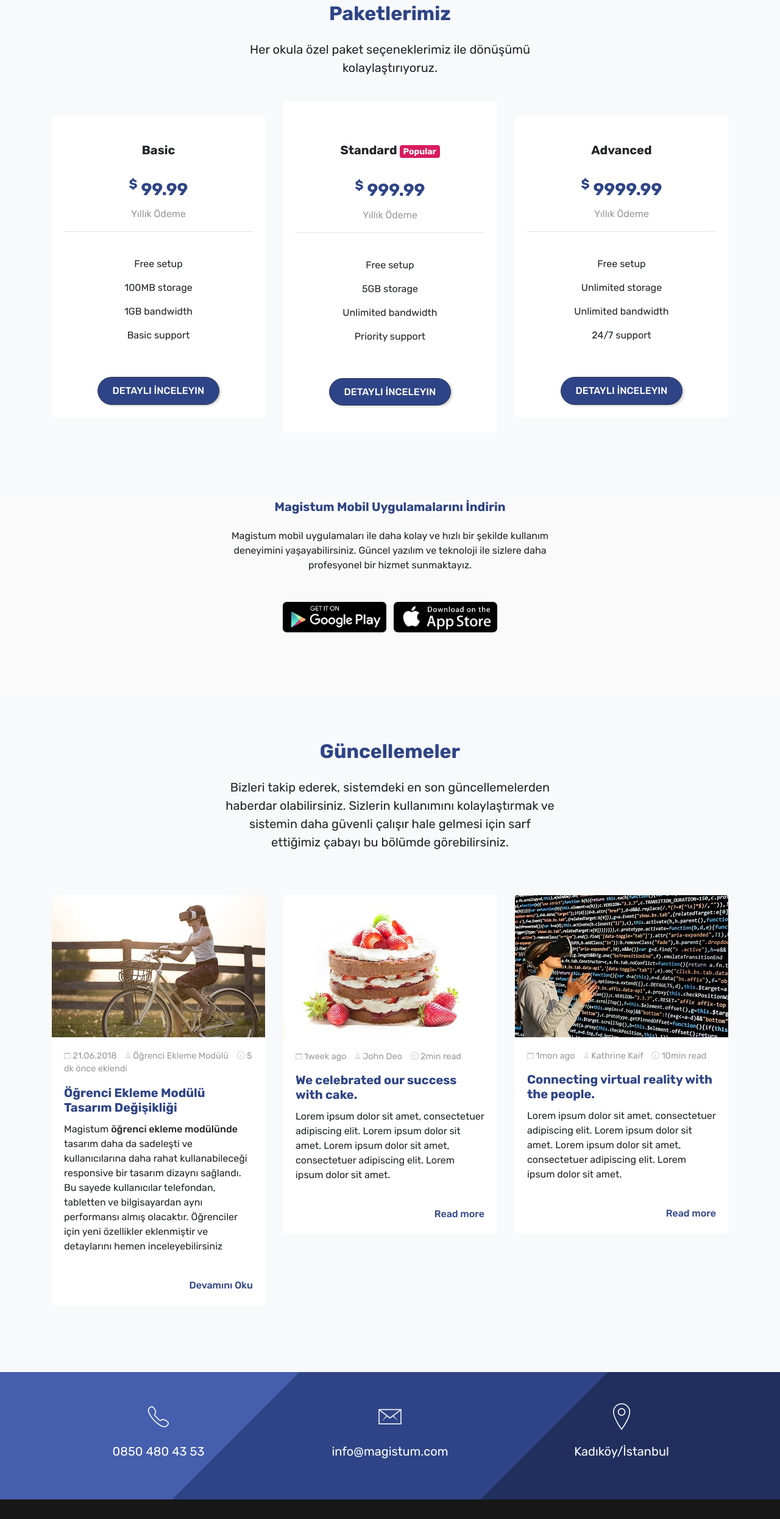
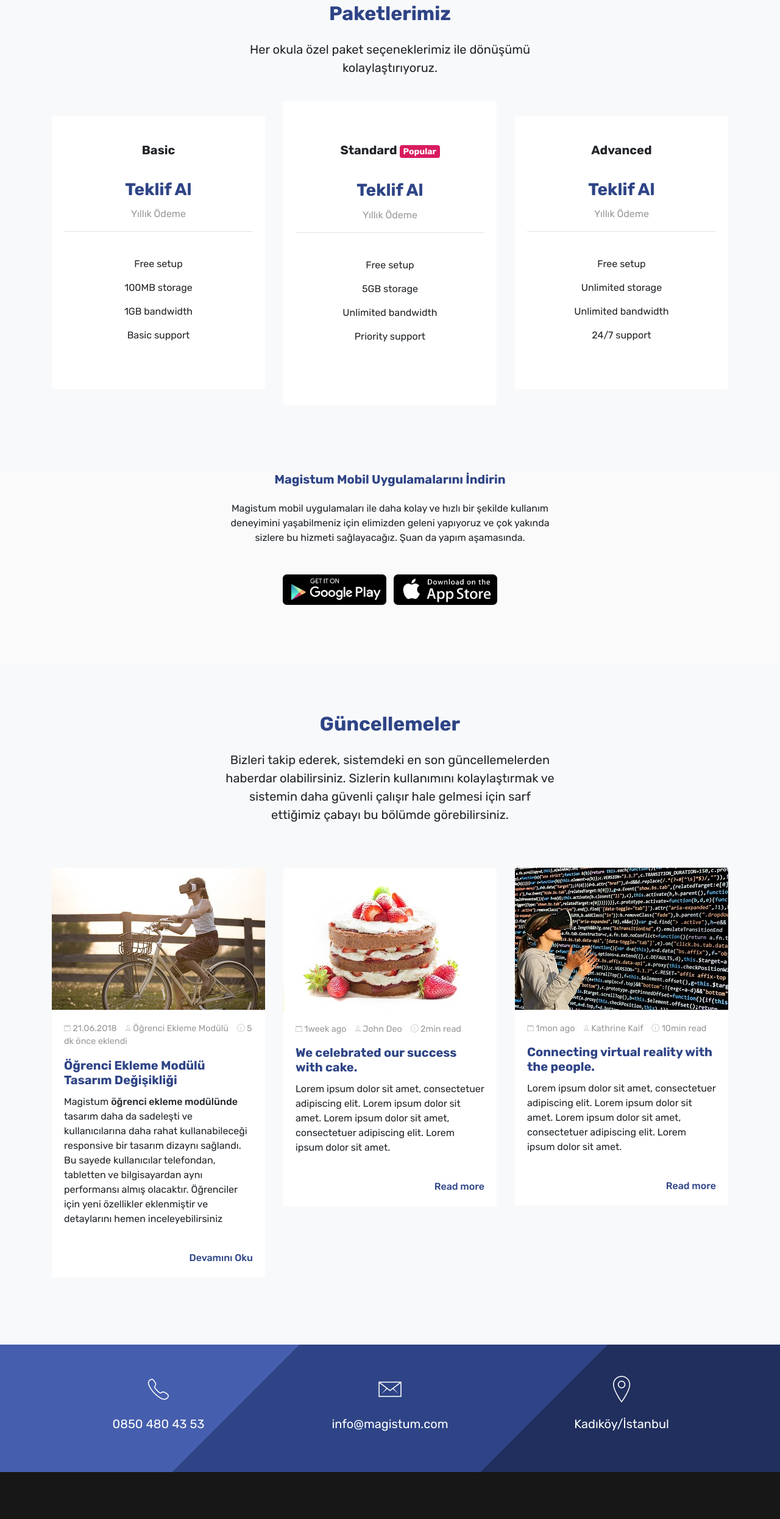
Before and after one commit to umutc/magistum-home, a plain HTML site: page index.html in a window 1280 px wide. Shown: the part 3786-6277 px from the top of the page at 61% size. Drawn offline with nearby package versions, Linux system fonts and the light colour scheme.

Commit message:
revizler
Mobil tasarımı revize edildi
Peketler ile ilgili bölümdeki fiyatlar teklif al ile değiştirldi.
tasarımsal müdahaleler yapıldı

```diff
--- a/index.html
+++ b/index.html
@@ -232,7 +232,7 @@
                         <div class="card">
                             <div class="card-body">
                                 <h5 class="card-title pt-4 text-orange">Basic</h5>
-                                <h3 class="card-title text-primary pt-4"><sup>$</sup> 99.99</h3>
+                                <h3 class="card-title text-primary pt-4"><!--<sup>$</sup> 99.99--> Teklif Al</h3>
                                 <p class="card-text text-muted pb-3 border-bottom">Yıllık Ödeme</p>
                                 <ul class="list-unstyled pricing-list">
                                     <li>Free setup</li>
@@ -240,7 +240,6 @@
                                     <li>1GB bandwidth</li>
                                     <li>Basic support</li>
                                 </ul>
-                                <a href="#" class="btn btn-primary btn-radius">Detaylı İnceleyin</a>
                             </div>
                         </div>
                     </div>
@@ -248,7 +247,7 @@
                         <div class="card pt-4 pb-4">
                             <div class="card-body">
                                 <h5 class="card-title pt-4 text-orange">Standard <small class="badge bg-primary small-xs">Popular</small></h5>
-                                <h3 class="card-title text-primary pt-4"><sup>$</sup> 999.99</h3>
+                                <h3 class="card-title text-primary pt-4">Teklif Al</h3>
                                 <p class="card-text text-muted pb-3 border-bottom">Yıllık Ödeme</p>
                                 <ul class="list-unstyled pricing-list">
                                     <li>Free setup</li>
@@ -256,7 +255,6 @@
                                     <li>Unlimited bandwidth</li>
                                     <li>Priority support</li>
                                 </ul>
-                                <a href="#" class="btn btn-primary btn-radius">Detaylı İnceleyin</a>
                             </div>
                         </div>
                     </div>
@@ -264,7 +262,7 @@
                         <div class="card">
                             <div class="card-body">
                                 <h5 class="card-title pt-4 text-orange">Advanced</h5>
-                                <h3 class="card-title text-primary pt-4"><sup>$</sup> 9999.99</h3>
+                                <h3 class="card-title text-primary pt-4">Teklif Al</h3>
                                 <p class="card-text text-muted pb-3 border-bottom">Yıllık Ödeme</p>
                                 <ul class="list-unstyled pricing-list">
                                     <li>Free setup</li>
@@ -272,7 +270,7 @@
                                     <li>Unlimited bandwidth</li>
                                     <li>24/7 support</li>
                                 </ul>
-                                <a href="#" class="btn btn-primary btn-radius">Detaylı İnceleyin</a>
+<!--                                <a href="#" class="btn btn-primary btn-radius">Detaylı İnceleyin</a>-->
                             </div>
                         </div>
                     </div>
@@ -287,8 +285,8 @@
                     <div class="col-md-6 offset-md-3 col-sm-10 offset-sm-1 col-xs-12">
                         <h5 class="text-primary">Magistum Mobil Uygulamalarını İndirin</h5>
                         <p class="mt-4">
-                            Magistum mobil uygulamaları ile daha kolay ve hızlı bir şekilde kullanım deneyimini yaşayabilirsiniz.
-                            Güncel yazılım ve teknoloji ile sizlere daha profesyonel bir hizmet sunmaktayız.
+                            Magistum mobil uygulamaları ile daha kolay ve hızlı bir şekilde kullanım deneyimini yaşabilmeniz için
+                            elimizden geleni yapıyoruz ve çok yakında sizlere bu hizmeti sağlayacağız. Şuan da yapım aşamasında.
                         </p>
                         <p class="mt-5">
                             <a href="#" class="mr-2"><img src="img/google-play.png" class="store-img"/></a>
@@ -377,15 +375,15 @@
                 <div class="row d-md-flex text-white text-center wow fadeIn">
                     <div class="col-sm-4 p-5">
                         <p><em class="ion-ios-telephone-outline icon-md"></em></p>
-                        <p class="lead">0850 480 43 53</p>
+                        <p class="lead"><a href="tel:08504804353">0850 480 43 53</a></p>
                     </div>
                     <div class="col-sm-4 p-5">
                         <p><em class="ion-ios-email-outline icon-md"></em></p>
-                        <p class="lead">info@magistum.com</p>
+                        <p class="lead"><a mailto:"info@magistum.com">info@magistum.com</a></p>
                     </div>
                     <div class="col-sm-4 p-5">
                         <p><em class="ion-ios-location-outline icon-md"></em></p>
-                        <p class="lead">Kadıköy/İstanbul</p>
+                        <p class="lead"><a href="https://goo.gl/maps/VamkduaWobp" target="_blank">Kadıköy/İstanbul</a></p>
                     </div>
                 </div>
             </div>
```
Also changed, not shown: css/bootstrap.min.css.
